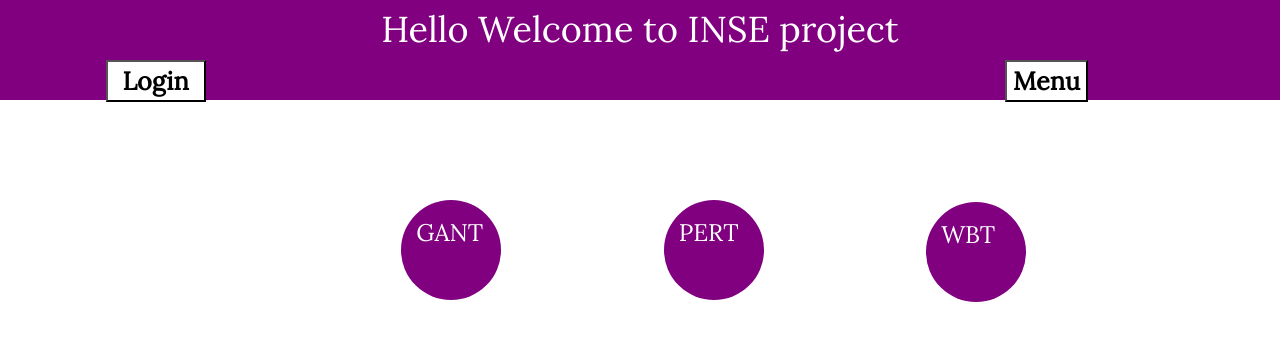
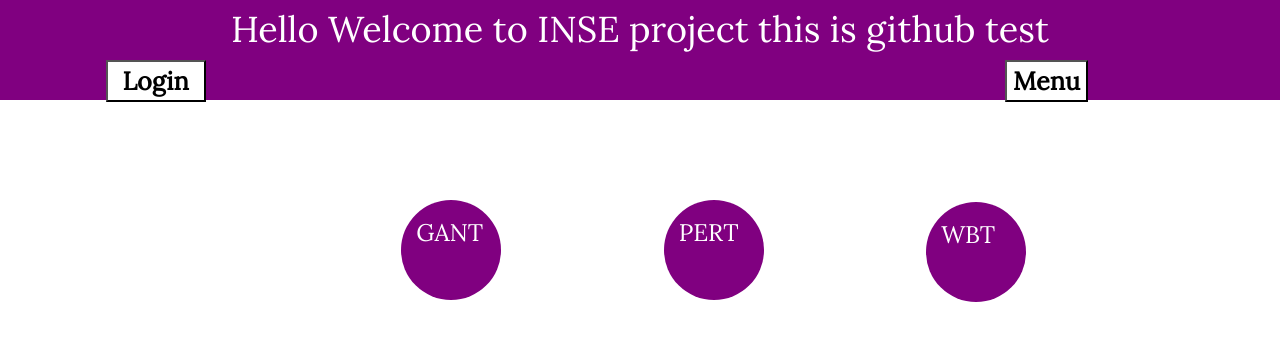
Before and after one commit to Clarkytea/INSE, a plain HTML site: page index.html in a window 1280 px wide. Drawn offline with nearby package versions, Linux system fonts and the light colour scheme.

Commit message:
first edit test

```diff
--- a/index.html
+++ b/index.html
@@ -15,7 +15,7 @@
 
 <body>
     <header>
-      <h1>Hello Welcome to INSE project</h1>
+      <h1>Hello Welcome to INSE project this is github test</h1>
       <button id="btn">Login</button>
       <button id="menubtn">Menu</button>
     </header>
```
